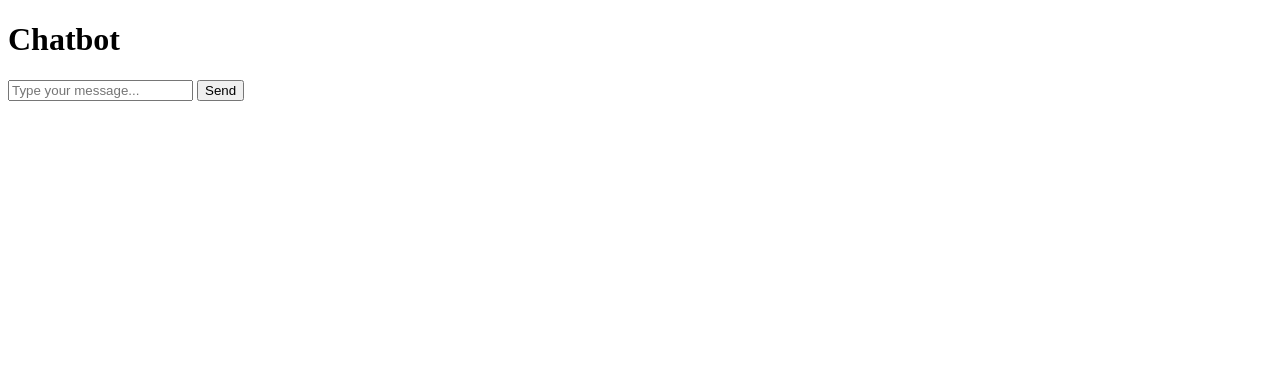
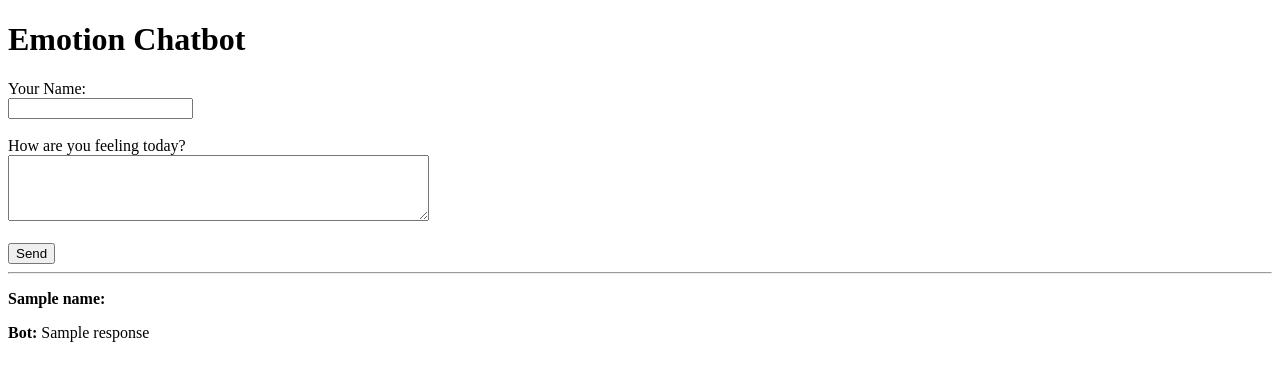
Before and after one commit to Ax51hay/chatbottest, a Flask app: template templates/index.html in a window 1280 px wide. Shown: the top 381 px of the page. Run offline with Flask 3, Linux system fonts and the light colour scheme; the template is opened without the code that fills it: most values are stand-ins (such as "Sample title", 1, 10 or a date in 2020).

Commit message:
Added things

```diff
--- a/app.py
+++ b/app.py
@@ -1,37 +1,76 @@
 # app.py
-
-from flask import Flask, render_template, request, jsonify
-from web_bot import mood_matching
-import datetime
-import csv
+from flask import Flask, render_template, request, session
+from sklearn.feature_extraction.text import CountVectorizer, TfidfTransformer
+from scipy.spatial.distance import cosine
+from nltk.stem.snowball import PorterStemmer
+import numpy as np
+import re
+import warnings
 
 app = Flask(__name__)
+app.secret_key = "super-secret-key"
 
-@app.route("/")
-def home():
-    return render_template("index.html")
+warnings.filterwarnings("ignore", category=RuntimeWarning)
 
-@app.route("/chat", methods=["POST"])
+# Mood dataset
+moods = {
+    "happy": [ ... ],  # Copy your mood lists here
+    "sad": [ ... ],
+    "angry": [ ... ]
+}
+
+# Preprocessing
+def preprocess(user_input):
+    p_stemmer = PorterStemmer()
+    tokens = re.findall(r'\b\w+\b', user_input.lower())
+    stemmed_tokens = [p_stemmer.stem(token) for token in tokens]
+    return " ".join(stemmed_tokens)
+
+# Prepare training data
+processed_moods = {intent: [preprocess(p) for p in phrases] for intent, phrases in moods.items()}
+all_phrases = [phrase for phrases in processed_moods.values() for phrase in phrases]
+count_vectorizer = CountVectorizer()
+tfidf_transformer = TfidfTransformer()
+count_matrix = count_vectorizer.fit_transform(all_phrases)
+tfidf_matrix = tfidf_transformer.fit_transform(count_matrix)
+tfidf_vectors = tfidf_matrix.toarray()
+
+# Match user mood
+def mood_matching(user_input):
+    input_vector = tfidf_transformer.transform(count_vectorizer.transform([preprocess(user_input)])).toarray()[0]
+    similarities = [1 - cosine(input_vector, vec) for vec in tfidf_vectors]
+
+    if np.isnan(max(similarities)) or max(similarities) < 0.4:
+        return None
+    best_match_index = np.argmax(similarities)
+
+    intent_lengths = [len(phrases) for phrases in processed_moods.values()]
+    cumulative_lengths = np.cumsum(intent_lengths)
+    for i, length in enumerate(cumulative_lengths):
+        if best_match_index < length:
+            return list(processed_moods.keys())[i]
+
+# Web routes
+@app.route("/", methods=["GET", "POST"])
 def chat():
-    user_input = request.json["message"]
-    mood = mood_matching(user_input)
+    if request.method == "POST":
+        name = request.form["name"].strip().capitalize()
+        message = request.form["message"]
+        session["name"] = name
 
-    if mood == "happy":
-        response = "I'm glad to hear you're feeling good today!"
-    elif mood == "sad":
-        response = "I'm sorry to hear that. Would you like to talk about it?"
-    elif mood == "angry":
-        response = "That sounds frustrating. I'm here for you."
-    else:
-        response = "I'm not quite sure how you're feeling. Can you say that another way?"
+        mood = mood_matching(message)
+        if mood == "happy":
+            response = f"I'm so glad to hear you're feeling happy today, {name}!"
+        elif mood == "sad":
+            response = f"I'm sorry to hear you're feeling sad, {name}. Maybe I can help."
+        elif mood == "angry":
+            response = f"It's okay to feel angry, {name}. Let's talk about it."
+        else:
+            response = "I'm not sure I understand — could you try expressing how you feel again?"
 
-    log_interaction(user_input, mood)
-    return jsonify({"response": response})
+        return render_template("chat.html", name=name, message=message, response=response)
 
-def log_interaction(user_input, mood):
-    with open("interaction_logs.csv", "a", newline="") as f:
-        writer = csv.writer(f)
-        writer.writerow([datetime.datetime.now(), user_input, mood])
+    return render_template("chat.html")
 
 if __name__ == "__main__":
     app.run(debug=True)
--- a/templates/index.html
+++ b/templates/index.html
@@ -1,32 +1,26 @@
 <!-- templates/index.html -->
 <!DOCTYPE html>
-<html>
+<html lang="en">
 <head>
-    <title>Mood Chatbot</title>
+    <meta charset="UTF-8">
+    <title>Emotion Chatbot</title>
 </head>
 <body>
-    <h1>Chatbot</h1>
-    <div id="chat-box"></div>
-    <input type="text" id="user-input" placeholder="Type your message...">
-    <button onclick="sendMessage()">Send</button>
+    <h1>Emotion Chatbot</h1>
+    <form method="post">
+        <label>Your Name:</label><br>
+        <input type="text" name="name" required><br><br>
 
-    <script>
-        function sendMessage() {
-            const input = document.getElementById("user-input");
-            const message = input.value;
-            fetch("/chat", {
-                method: "POST",
-                headers: { "Content-Type": "application/json" },
-                body: JSON.stringify({ message: message })
-            })
-            .then(response => response.json())
-            .then(data => {
-                const box = document.getElementById("chat-box");
-                box.innerHTML += `<p><b>You:</b> ${message}</p>`;
-                box.innerHTML += `<p><b>Bot:</b> ${data.response}</p>`;
-                input.value = "";
-            });
-        }
-    </script>
+        <label>How are you feeling today?</label><br>
+        <textarea name="message" rows="4" cols="50" required></textarea><br><br>
+
+        <button type="submit">Send</button>
+    </form>
+
+    {% if response %}
+        <hr>
+        <p><strong>{{ name }}:</strong> {{ message }}</p>
+        <p><strong>Bot:</strong> {{ response }}</p>
+    {% endif %}
 </body>
 </html>
--- a/web_bot.py
+++ b/web_bot.py
@@ -1,18 +1,18 @@
-import os
-os.environ["NLTK_DATA"] = os.path.join(os.path.dirname(__file__), "nltk_data")
+#!/usr/bin/env python3
+
 import nltk
+from sklearn.feature_extraction.text import CountVectorizer
+from sklearn.feature_extraction.text import TfidfTransformer
+from scipy.spatial.distance import cosine
+from nltk.stem.snowball import PorterStemmer
+import numpy as np
+import warnings
 import re
-import numpy as np
-from nltk.stem.snowball import PorterStemmer
-from nltk.corpus import words
-from sklearn.feature_extraction.text import CountVectorizer, TfidfTransformer
-from scipy.spatial.distance import cosine
-import warnings
 
-warnings.filterwarnings("ignore", category=RuntimeWarning)
+# Suppress warnings when calculating cosine similarities
+warnings.filterwarnings("ignore", category=RuntimeWarning, message="invalid value encountered in scalar divide")
 
-english_words = set(words.words())
-
+# Intent Training Data
 moods = {
     "happy": [
         "I am feeling good today",
@@ -75,19 +75,56 @@ moods = {
     ]
 }
 
+name = ""
+matched_mood = ""
+
+# Preprocess input via tokenisation and stemming
 def preprocess(user_input):
     p_stemmer = PorterStemmer()
-    cleaned = re.sub(r"[’']", "", user_input.lower())
-    tokens = nltk.word_tokenize(cleaned)
+    tokens = nltk.word_tokenize(user_input.lower())
     stemmed_tokens = [p_stemmer.stem(token) for token in tokens]
     return " ".join(stemmed_tokens)
 
+# Process intents and dataset
 processed_moods = {intent: [preprocess(phrase) for phrase in phrases] for intent, phrases in moods.items()}
 
+def handle_confirmation(user_input):
+    # Won't exit until correct input is found
+    while True:
+        if "yes" in user_input.lower() and "no" in user_input.lower():
+            print("Bot: I have detected both a yes and no as part of your response which would be contradictory, would you be able to confirm by typing 'Yes' OR 'No'? ")
+            user_input = input("You: ")
+        elif "yes" in user_input.lower():
+            return True
+        elif "no" in user_input.lower():
+            return False
+        else:
+            print("Bot: I'm sorry, I didn't understand that. Could you please confirm by typing 'Yes' or 'No'? ")
+            user_input = input("You: ")
+
+def get_name():
+    global name
+    while True:
+        if name == "":
+            print("Bot: May I ask what your name is?")
+            user_input = input("You: ")
+            name = user_input.strip().split()[0].capitalize()
+            print(f"Bot: I have understood your name to be {name}, is that correct?")
+            user_input = input("You: ")
+            if handle_confirmation(user_input):
+                return f"Bot: Nice to meet you, {name}! How are you feeling today?"
+            else:
+                print("Bot: My apologies! Let's try again.")
+                name = ""
+
+# Intent matching
 def mood_matching(user_input):
+    # Groups all phrases together
     all_phrases = [phrase for phrases in processed_moods.values() for phrase in phrases]
+
     count_vectorizer = CountVectorizer()
     tfidf_transformer = TfidfTransformer()
+
     count_matrix = count_vectorizer.fit_transform(all_phrases)
     tfidf_matrix = tfidf_transformer.fit_transform(count_matrix)
 
@@ -96,14 +133,65 @@ def mood_matching(user_input):
 
     input_vector = input_tfidf_vector.toarray()[0]
     tfidf_vectors = tfidf_matrix.toarray()
+
     similarities = [1 - cosine(input_vector, phrase_vector) for phrase_vector in tfidf_vectors]
 
-    if np.isnan(max(similarities)) or max(similarities) < 0.4:
+    if np.isnan(max(similarities)):
         return None
+    if max(similarities) < 0.4:
+        return None
+    best_match_index = np.argmax(similarities)
 
-    best_match_index = np.argmax(similarities)
     intent_lengths = [len(phrases) for phrases in processed_moods.values()]
     cumulative_lengths = np.cumsum(intent_lengths)
     for i, length in enumerate(cumulative_lengths):
         if best_match_index < length:
             return list(processed_moods.keys())[i]
+
+# Respond to user using intent matching
+def emotion_q():
+    global name
+    global matched_mood
+    user_input = input("You: ")
+    matched_mood = mood_matching(user_input)
+    if matched_mood is None:
+        print("Bot: I'm sorry, I didn't quite understand that. If you are unsure of what to ask me, try asking for help!")
+    elif matched_mood == "happy":
+        print(f"Bot: I am so glad to hear that you are feeling happy today, {name}!")
+    elif matched_mood == "sad":
+        print(f"Bot: I'm sorry to hear that you're feeling upset {name}, maybe I can help.")
+    elif matched_mood == "angry":
+        print(f"Bot: It's ok to feel angry sometimes {name}, don't worry we will work through your emotions together.")
+
+def activity_q():
+    global matched_mood
+    if matched_mood == "happy":
+        print("Bot: Would you like to share what's brought on your good mood?")
+    elif matched_mood == "sad":
+        print("Bot: Sad days happen to all of us, would you like to share what has been on your mind lately?")
+    elif matched_mood == "angry":
+        print("Bot: If you don't mind sharing, what's been triggering these feelings today?")
+    input("You: ")
+
+def suggestion_q():
+    global name
+    global matched_mood
+    if matched_mood == "happy":
+        print("Bot: Wow! That's amazing!")
+    elif matched_mood == "sad":
+        print("Bot: Ah, I can imagine how that must make you feel")
+    elif matched_mood == "angry":
+        print("Bot: That sounds incredibly frustrating, I can see why it's caused your mood to worsen.")
+
+# Main I/O Loop
+def main():
+    global name
+    print("------------------------------------------------------------CHATBOT STARTED------------------------------------------------------------")
+    print(get_name())
+    emotion_q()
+    activity_q()
+    suggestion_q()
+    print("------------------------------------------------------------CHATBOT ENDED--------------------------------------------------------------")
+
+if __name__ == "__main__":
+    main()
```
